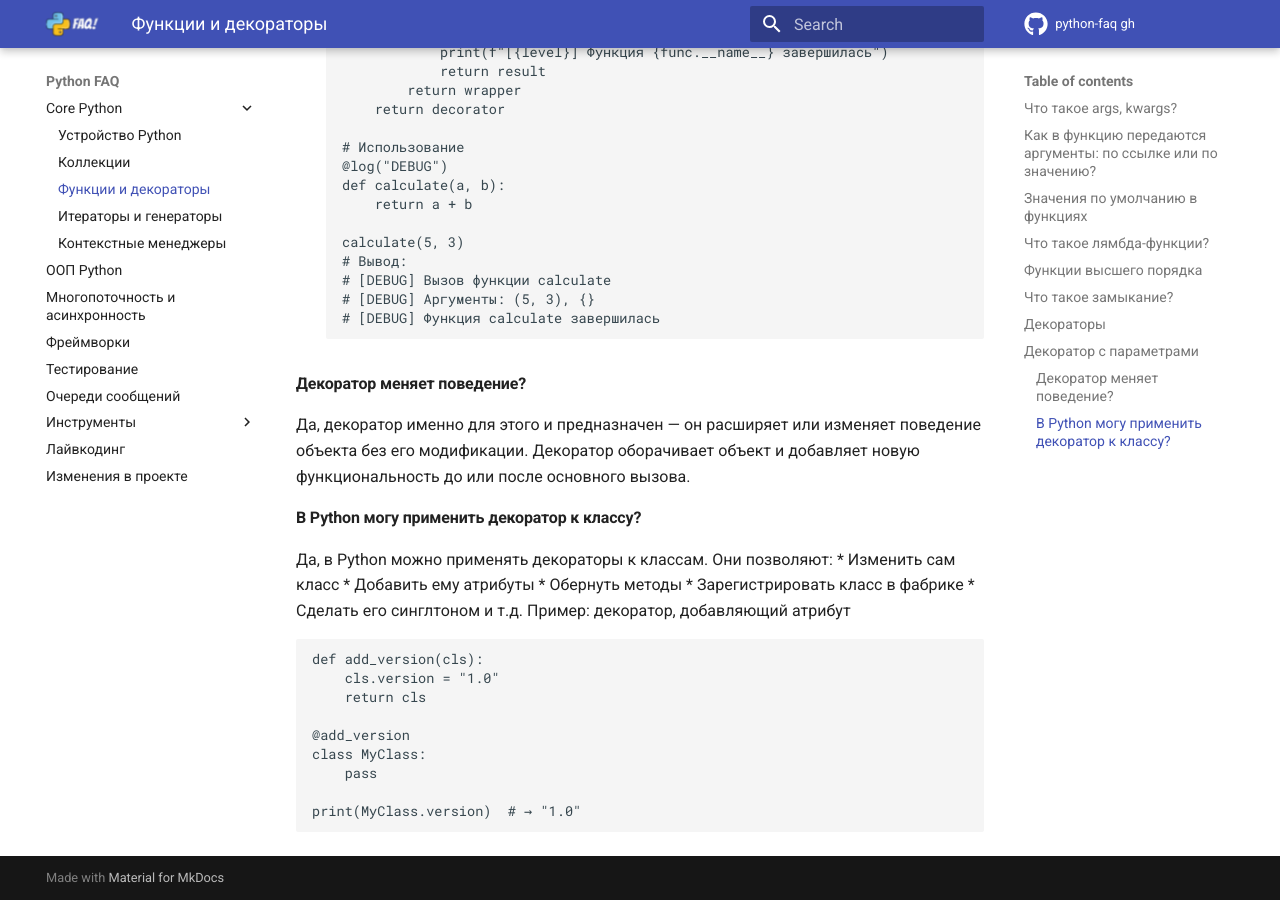
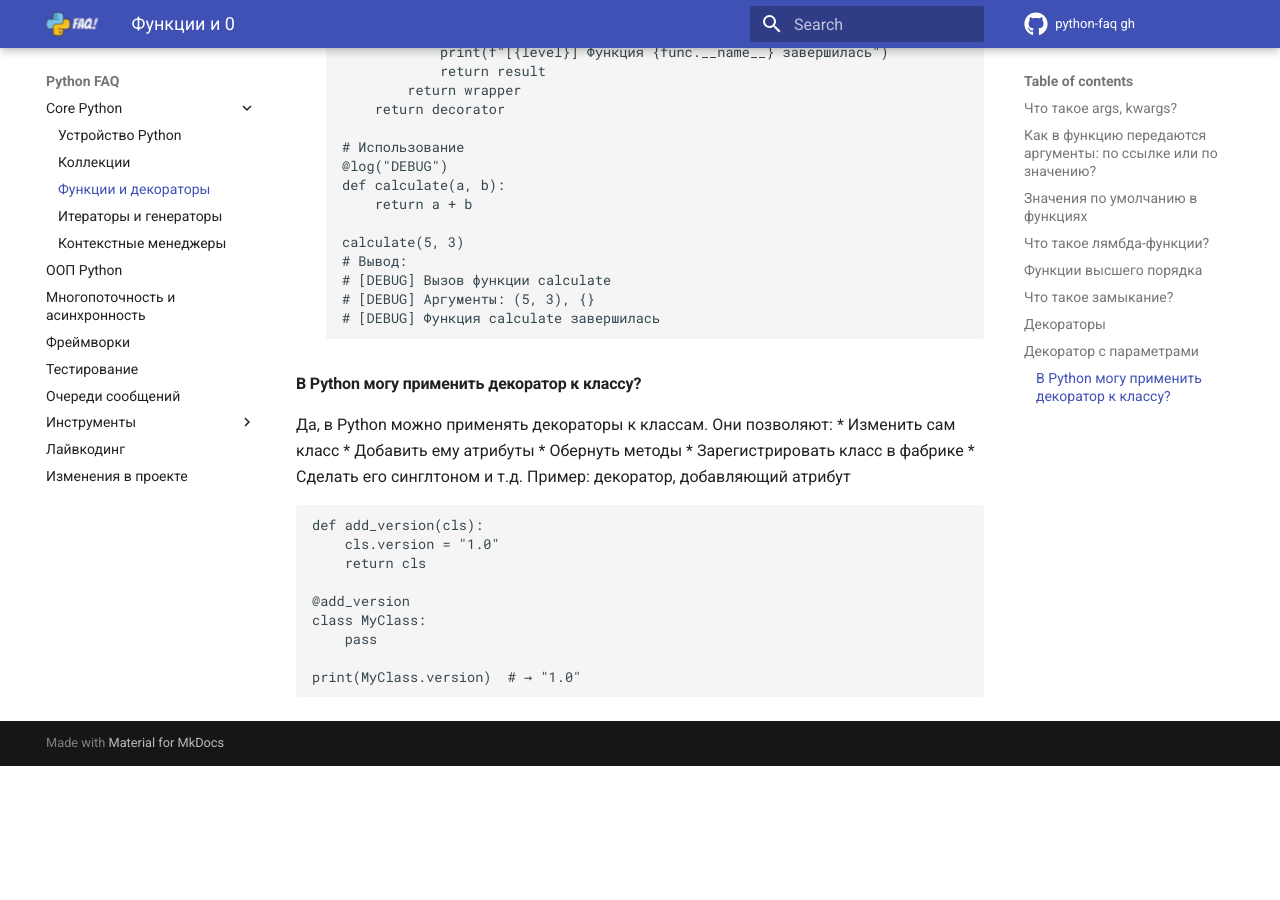
Before and after one commit to u-cha/python-faq, an MkDocs documentation site: the page built from docs/functions.md, in a window 1280 px wide and 900 px high, scrolled down 6686 px. Built offline with MkDocs 1.6.1 and Material for MkDocs 9.7.7, drawn with Linux system fonts in a browser that asks for light colours; comment, search, counter and statistics services are not loaded; after the commit the page ends 7452 px from its top, so only the background shows below that.

Commit message:
fix functions.md

```diff
--- a/docs/functions.md
+++ b/docs/functions.md
@@ -1,5 +1,5 @@
 ---
-title: Функции и декораторы
+title: Функции и 0
 description: Вопросы и ответы по функциям Python на сайте-методичке Python FAQ.
 ---
 
@@ -256,8 +256,6 @@ _Примечание_: декоратор может быть создан ка
         # [DEBUG] Аргументы: (5, 3), {}
         # [DEBUG] Функция calculate завершилась
 
-#### Декоратор меняет поведение?
-Да, декоратор именно для этого и предназначен — он расширяет или изменяет поведение объекта без его модификации. Декоратор оборачивает объект и добавляет новую функциональность до или после основного вызова.
 #### В Python могу применить декоратор к классу?
 Да, в Python можно применять декораторы к классам. Они позволяют:
 * Изменить сам класс
```
